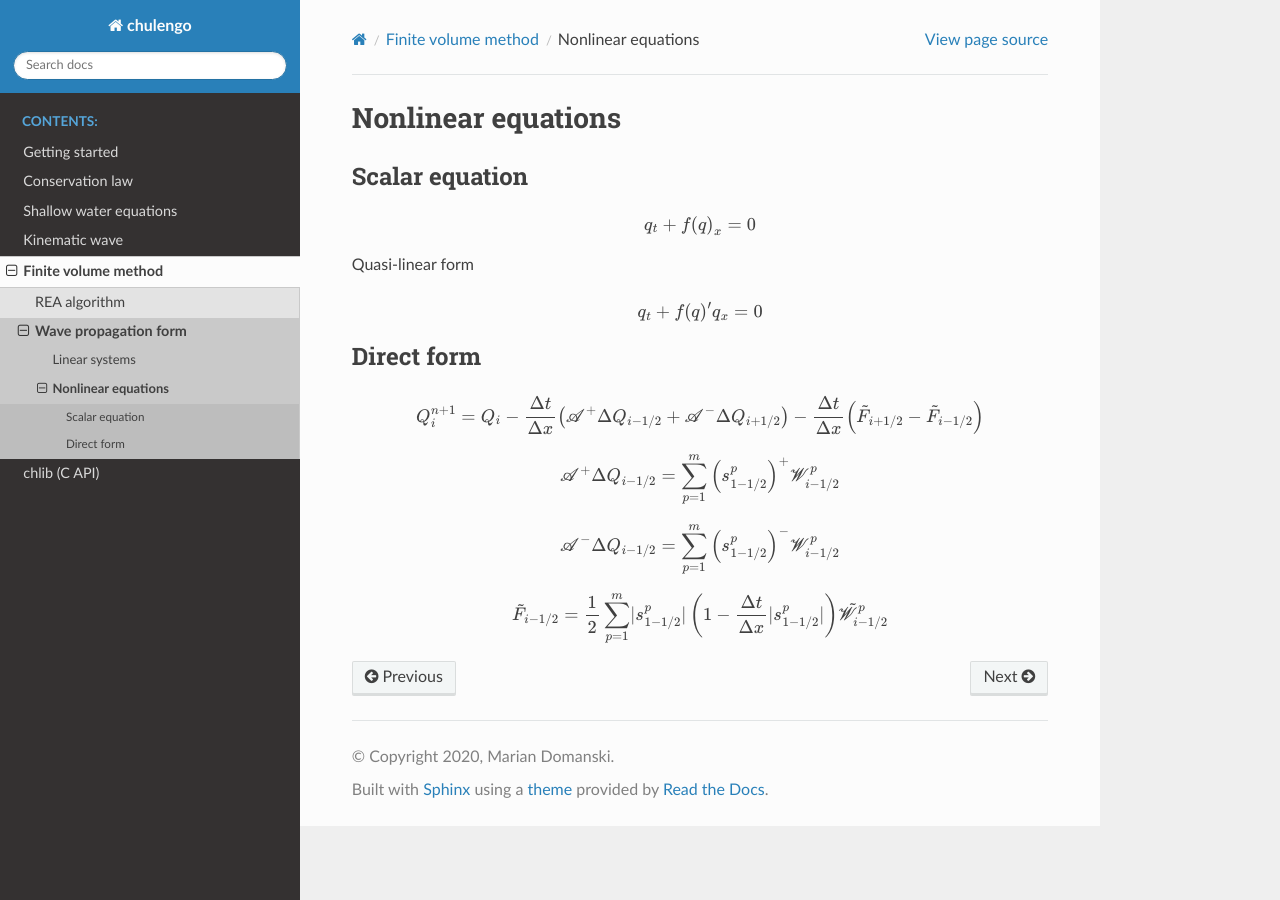
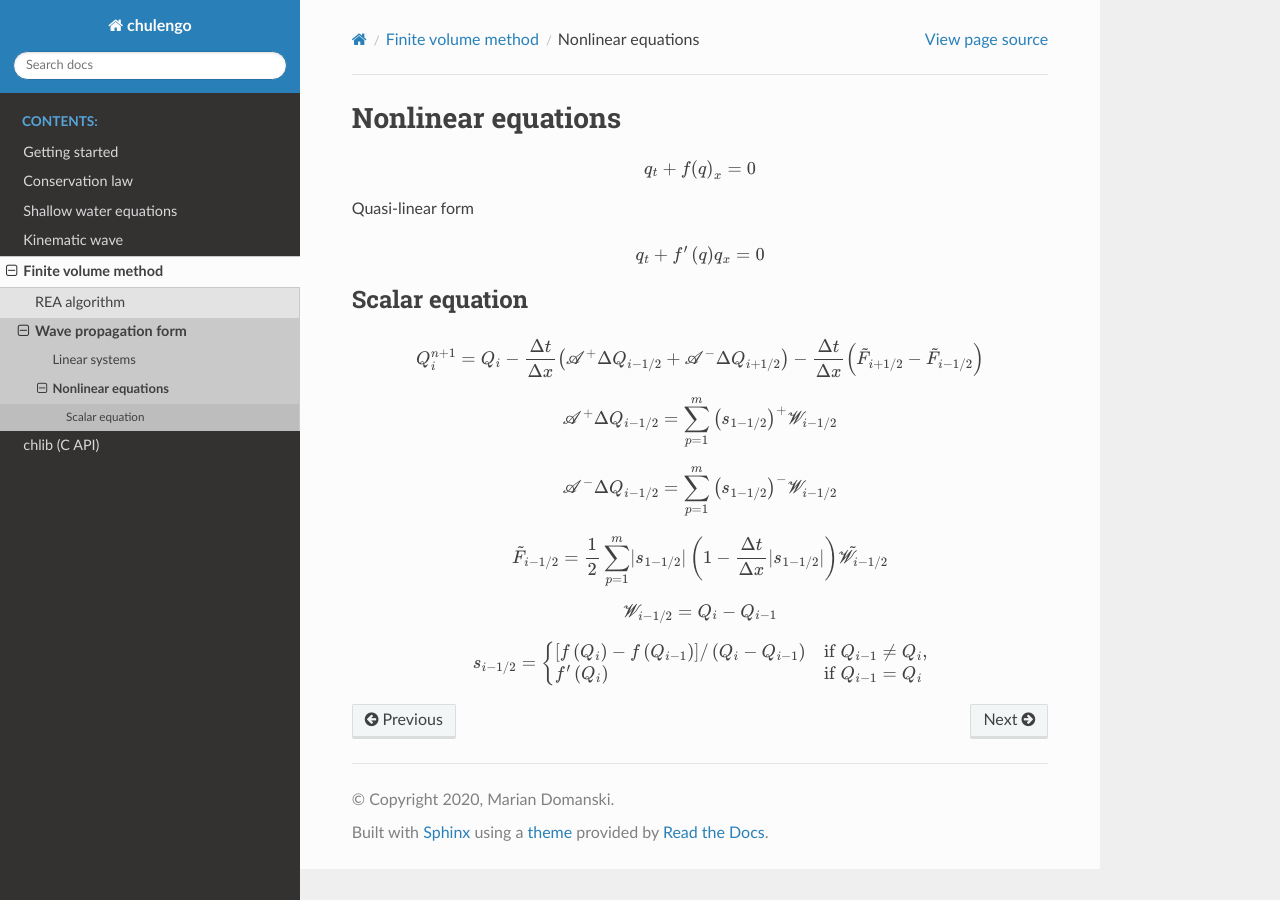
Before and after one commit to mmdski/chulengo, a Sphinx documentation site: the page built from docs/fvm/nonlinear.rst, in a window 1280 px wide. Built offline with Sphinx 7.4.7 and the Read the Docs theme 2.0.0, drawn with Linux system fonts in a browser that asks for light colours.

Commit message:
add nonlinear scalar law to docs

```diff
--- a/docs/fvm/nonlinear.rst
+++ b/docs/fvm/nonlinear.rst
@@ -1,18 +1,15 @@
 ===================
 Nonlinear equations
 ===================
-
-Scalar equation
-===============
 
 .. math:: q_t + f\left(q\right)_x = 0
 
 Quasi-linear form
 
-.. math:: q_t + f\left(q\right)'q_x = 0
+.. math:: q_t + f'\left(q\right)q_x = 0
 
-Direct form
-===========
+Scalar equation
+===============
 
 .. math:: Q^{n+1}_i = Q_i -
     \frac{\Delta t}{\Delta x}\left(\mathscr{A}^{+}\Delta Q_{i-1/2}
@@ -20,12 +17,19 @@ Direct form
     \frac{\Delta t}{\Delta x}\left(\tilde{F}_{i+1/2}-\tilde{F}_{i-1/2}\right)
 
 .. math:: \mathscr{A}^+\Delta Q_{i-1/2} =
-    \sum^m_{p=1}\left(s^p_{1-1/2}\right)^+\mathscr{W}^p_{i-1/2}
+    \sum^m_{p=1}\left(s_{1-1/2}\right)^+\mathscr{W}_{i-1/2}
 
 .. math:: \mathscr{A}^-\Delta Q_{i-1/2} =
-    \sum^m_{p=1}\left(s^p_{1-1/2}\right)^-\mathscr{W}^p_{i-1/2}
+    \sum^m_{p=1}\left(s_{1-1/2}\right)^-\mathscr{W}_{i-1/2}
 
 .. math:: \tilde{F}_{i-1/2} =
-    \frac{1}{2}\sum^m_{p=1}\lvert s^p_{1-1/2}\rvert
-    \left(1 - \frac{\Delta t}{\Delta x}\lvert s^p_{1-1/2}\rvert\right)
-    \tilde{\mathscr{W}}^p_{i-1/2}
+    \frac{1}{2}\sum^m_{p=1}\lvert s_{1-1/2}\rvert
+    \left(1 - \frac{\Delta t}{\Delta x}\lvert s_{1-1/2}\rvert\right)
+    \tilde{\mathscr{W}}_{i-1/2}
+
+.. math:: \mathscr{W}_{i-1/2} = Q_i - Q_{i-1}
+
+.. math:: s_{i-1/2} = \begin{cases}
+    \left[f\left(Q_i\right) - f\left(Q_{i-1}\right)\right]/\left(Q_i - Q_{i-1}\right) & \text{if $Q_{i-1} \ne Q_i$},\\
+    f'\left(Q_i\right) & \text{if $Q_{i-1} = Q_i$}
+    \end{cases}
```
